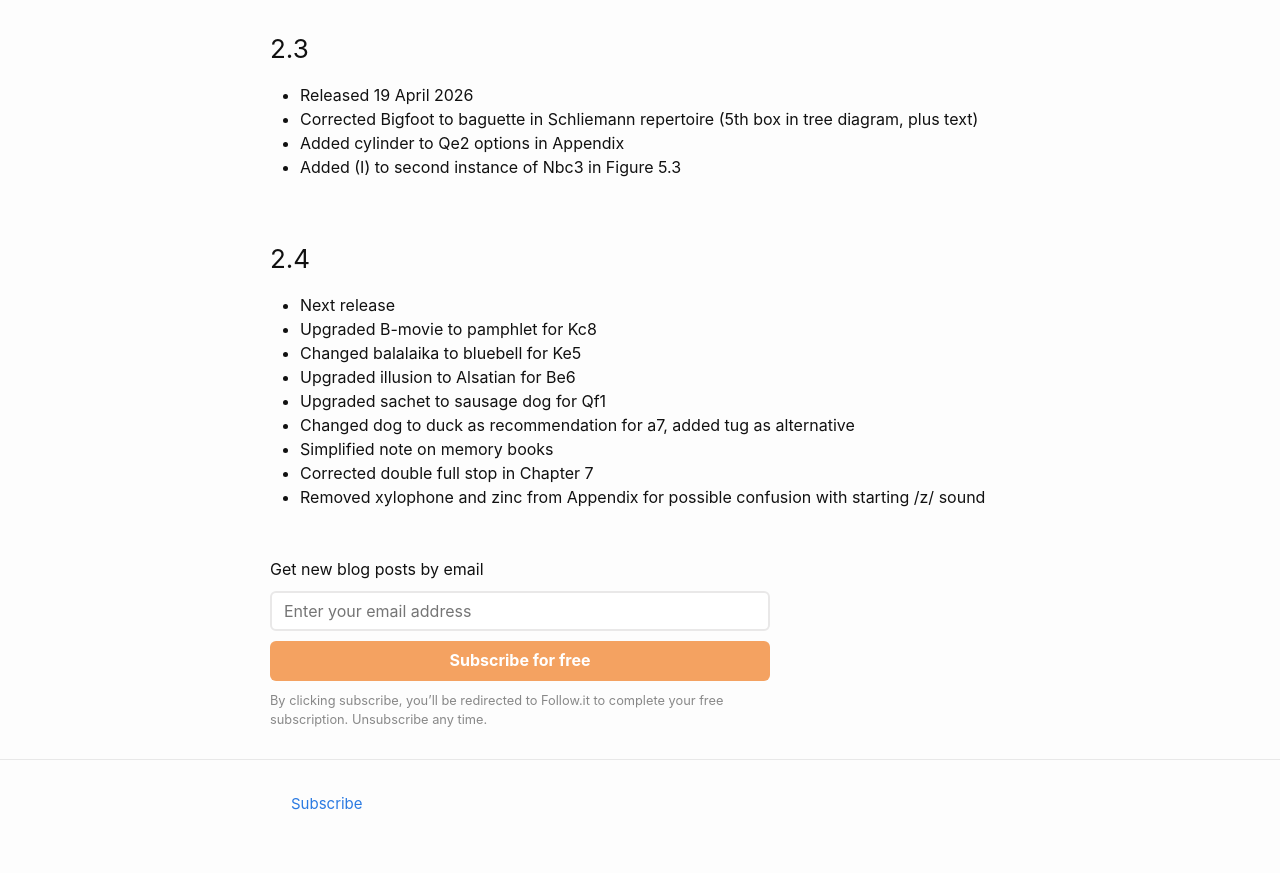
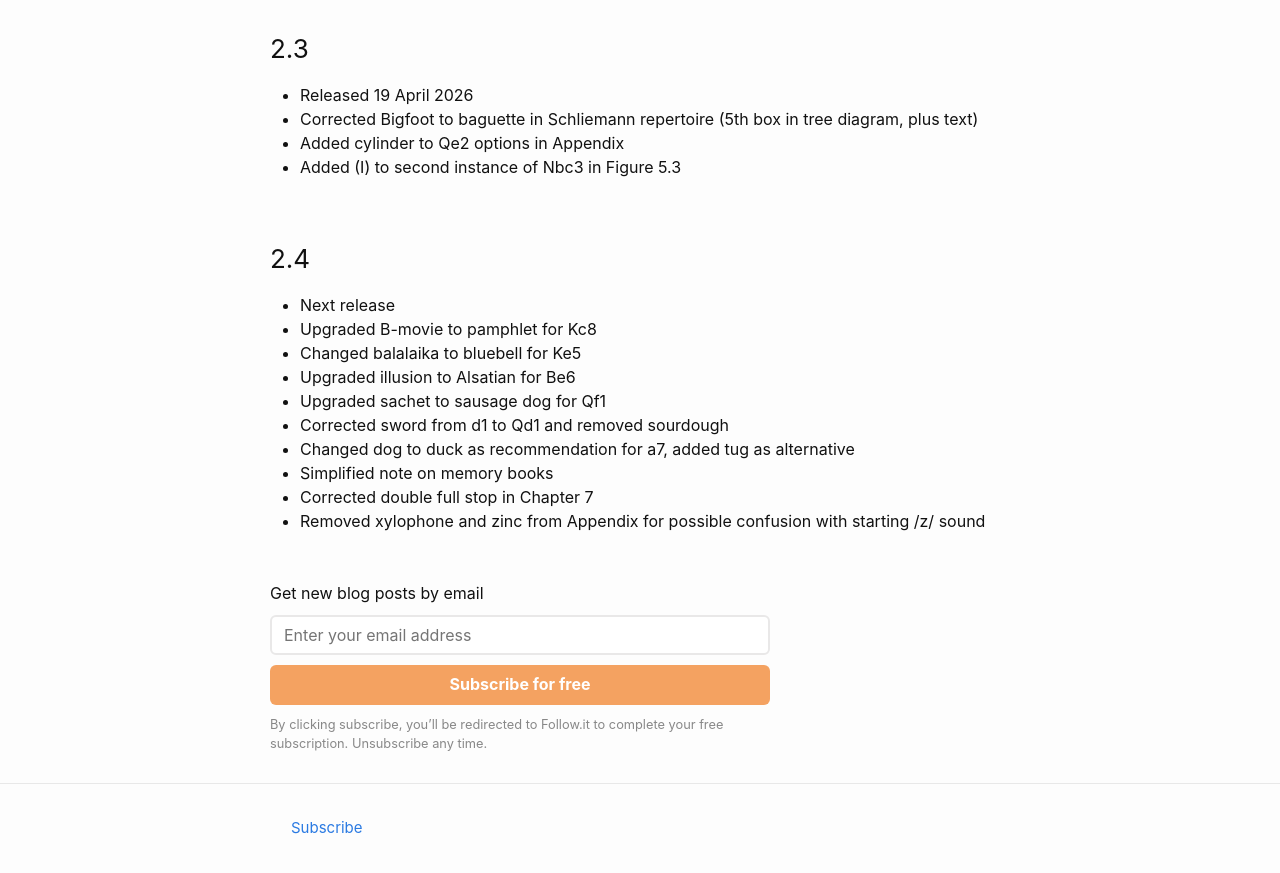
Before and after one commit to liontailedmacaque/liontailedmacaque.github.io, a Jekyll site: the page built from chessmemorypalace/versions.md, in a window 1280 px wide and 900 px high, scrolled down 4645 px. Shown: the top 873 px of the window. Built offline with Jekyll 4.4.1, drawn with Linux system fonts in a browser that asks for light colours.

Commit message:
Update versions.md

```diff
--- a/chessmemorypalace/versions.md
+++ b/chessmemorypalace/versions.md
@@ -127,6 +127,7 @@ This page lists the versions and the changes that have been made. The most signi
 - Changed balalaika to bluebell for Ke5
 - Upgraded illusion to Alsatian for Be6
 - Upgraded sachet to sausage dog for Qf1
+- Corrected sword from d1 to Qd1 and removed sourdough
 - Changed dog to duck as recommendation for a7, added tug as alternative
 - Simplified note on memory books
 - Corrected double full stop in Chapter 7
```
